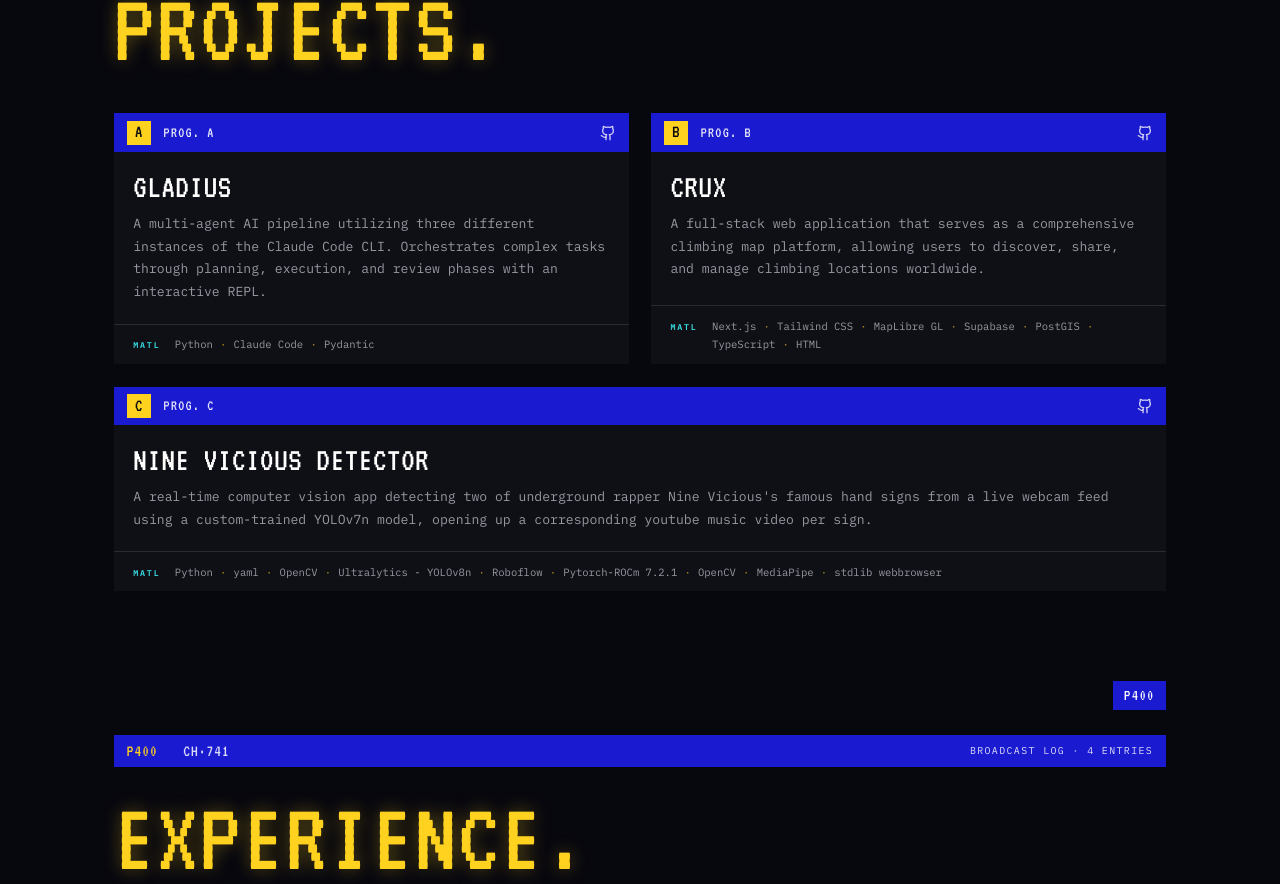
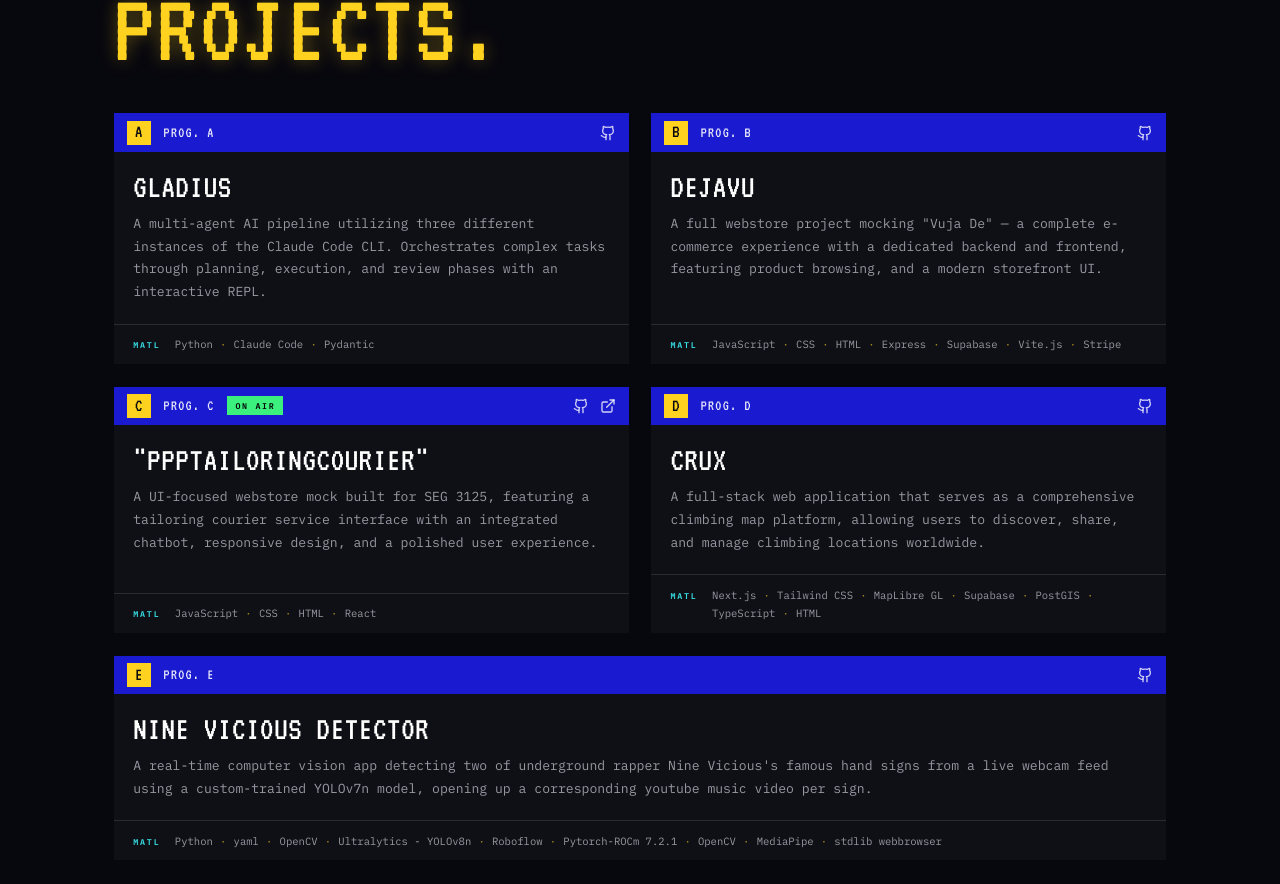
Before and after one commit to Ayprusss/AnthonyLe, a React (Create React App) app: page / in a window 1280 px wide. Shown: the part 2159-3043 px from the top of the page. Built offline with nearby package versions, Linux system fonts and the light colour scheme.

Commit message:
adding back dejavu

```diff
--- a/src/Components/Projects.js
+++ b/src/Components/Projects.js
@@ -11,6 +11,21 @@ const projects = [
             'A multi-agent AI pipeline utilizing three different instances of the Claude Code CLI. Orchestrates complex tasks through planning, execution, and review phases with an interactive REPL.',
         tech: ['Python', 'Claude Code', 'Pydantic'],
         github: 'https://github.com/Ayprusss/Gladius',
+    },
+    {
+        title: 'dejavu',
+        description:
+            'A full webstore project mocking "Vuja De" — a complete e-commerce experience with a dedicated backend and frontend, featuring product browsing, and a modern storefront UI.',
+        tech: ['JavaScript', 'CSS', 'HTML', 'Express', 'Supabase', 'Vite.js', 'Stripe'],
+        github: 'https://github.com/Ayprusss/dejavu',
+    },
+    {
+        title: '"PPPTAILORINGCOURIER"',
+        description:
+            'A UI-focused webstore mock built for SEG 3125, featuring a tailoring courier service interface with an integrated chatbot, responsive design, and a polished user experience.',
+        tech: ['JavaScript', 'CSS', 'HTML', 'React'],
+        github: 'https://github.com/Ayprusss/PPPTAILORINGCOURIER',
+        live: 'https://ppptailoringcourier.vercel.app/',
     },
     {
         title: 'Crux',
```
